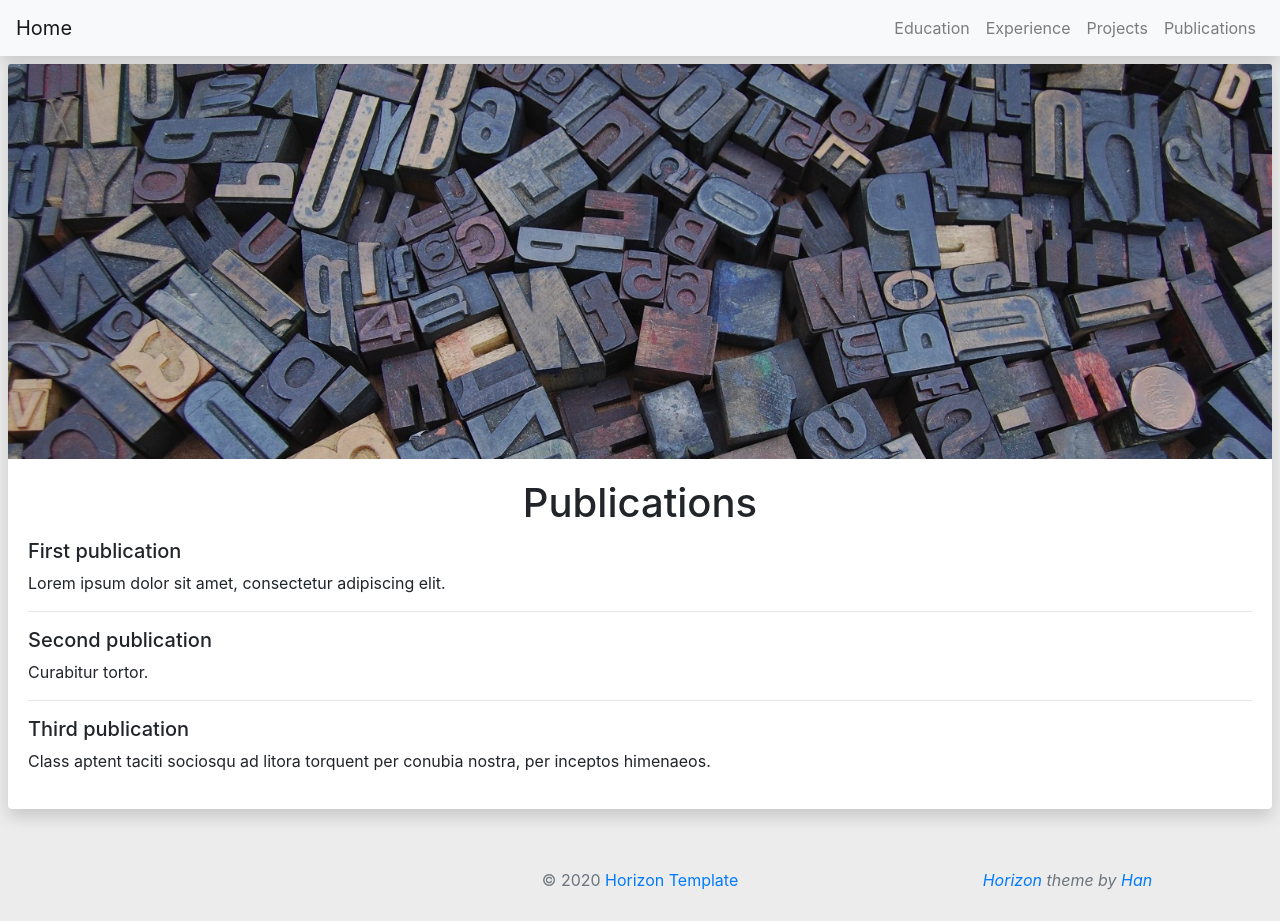
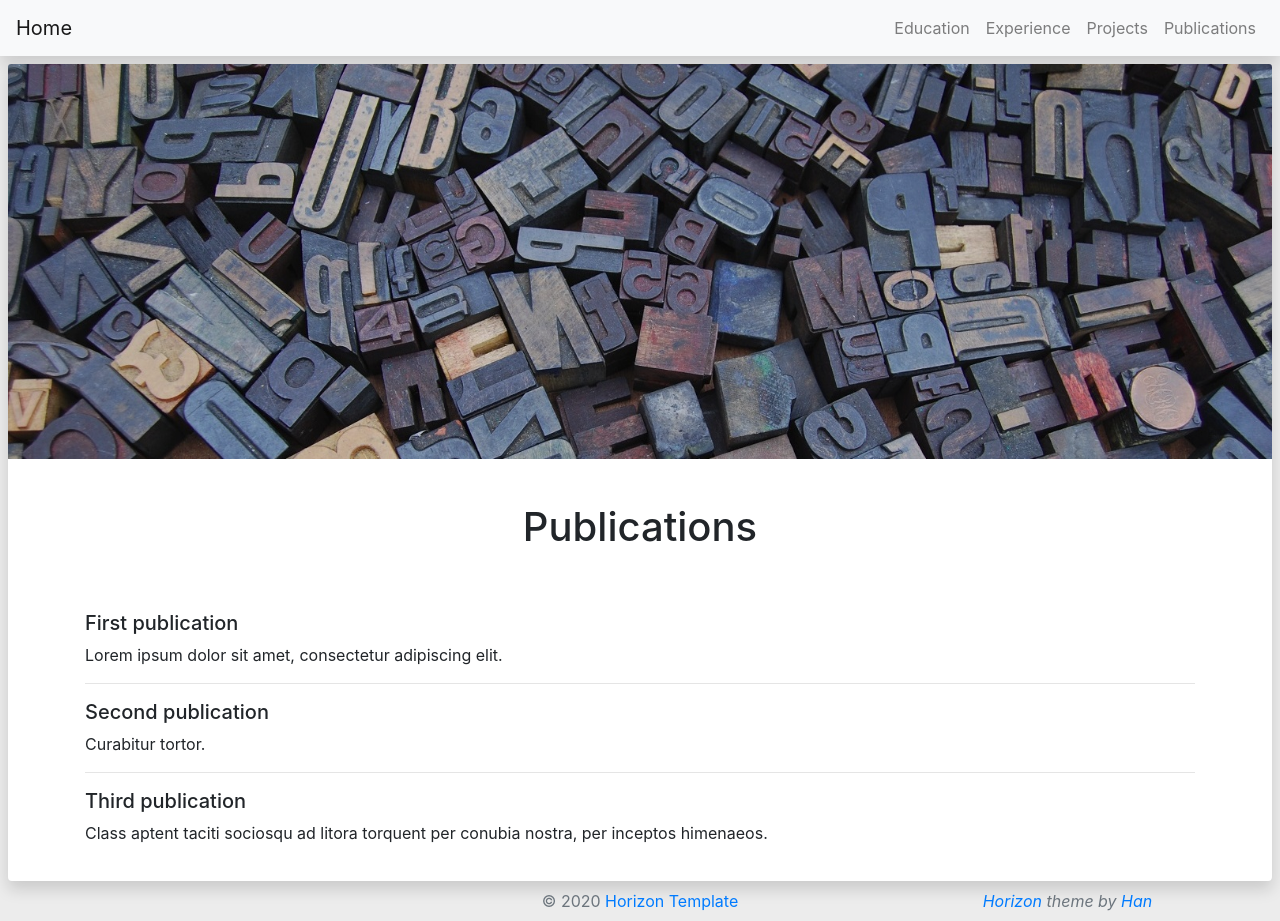
Before and after one commit to HanBnrd/Horizon, a Jekyll site: the page built from sections/4-publications.md, in a window 1280 px wide. Built offline with Jekyll 4.4.1, drawn with Linux system fonts in a browser that asks for light colours; before the commit the page ends 900 px from its top, so only the background shows below that.

Commit message:
Update layout

```diff
--- a/_layouts/section.html
+++ b/_layouts/section.html
@@ -16,8 +16,12 @@
       <div class="card m-2 shadow border-0 mb3">
         <img class="card-img-top card-img-big" src="{{ 'assets/img/' | append: page.image }}" alt="Card image cap">
         <div class="card-body">
+          <br>
           <h1 class="card-title text-center">{{ page.title }}</h1>
-          {{ content }}
+          <br><br>
+          <div class="container">
+            {{ content }}
+          </div>
         </div>
       </div>
 
```
